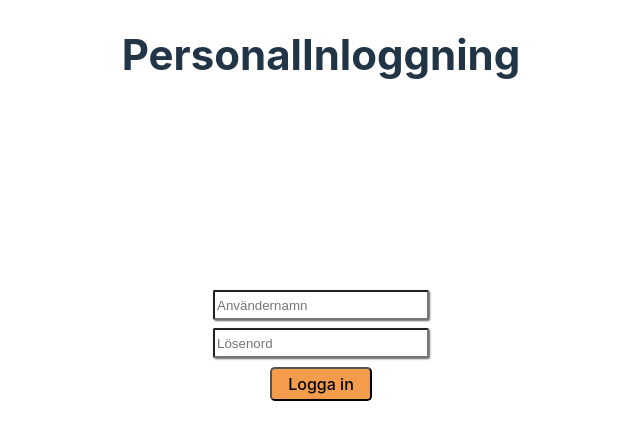
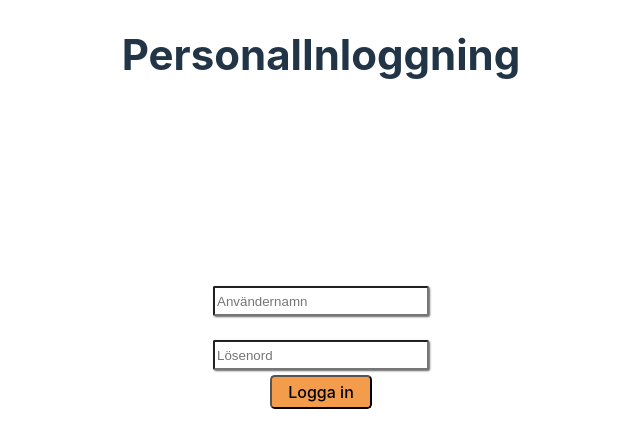
Before and after one commit to vectorell/power_experts_restaurang, a React (Vite) app in the folder power_experts_restaurang/: page / in a window 1280 px wide. Shown: the top 448 px of the page, without its empty margins (319-959 px from the left). Built offline with nearby package versions, Linux system fonts and the light colour scheme.

Commit message:
lite css

```diff
--- a/power_experts_restaurang/src/App.css
+++ b/power_experts_restaurang/src/App.css
@@ -4,8 +4,21 @@
   padding: 2rem;
 
 }
+.form
+.input-container{
+  display: flex;
+  flex-direction: column;
+  margin-bottom: 1.5rem;
 
+}
+.input-name{
 
+}
+.error{
+  margin: 0;
+  color: rgb(214, 68, 68);
+
+}
 @keyframes logo-spin {
   from {
     transform: rotate(0deg);
--- a/power_experts_restaurang/src/App.jsx
+++ b/power_experts_restaurang/src/App.jsx
@@ -1,5 +1,6 @@
 import { useState } from 'react' ;
 import './App.css'
+import './inloggning.css'
 
 import InLoggning from './personal-sidan';
 import {HeaderPage} from './personal-sidan'
--- a/power_experts_restaurang/src/index.css
+++ b/power_experts_restaurang/src/index.css
@@ -22,10 +22,13 @@ body {
 input{
   width: 13rem;
   height: 1.5rem;
-  margin: 0.3em;
   box-shadow: 1px 1px 2px rgb(100, 100, 100);
   border-radius: 2px;
 
+}
+span{
+  margin-bottom: 1.8rem;
+  background-color: #f39c4b;
 }
 
 h1 {
--- a/power_experts_restaurang/src/personal-sidan.jsx
+++ b/power_experts_restaurang/src/personal-sidan.jsx
@@ -13,7 +13,7 @@ const Inloggning = () => {
 
   const database = [
     {
-      username: "power",
+      username: "mums",
       password: "mums"
     }
   ];
@@ -46,7 +46,7 @@ const Inloggning = () => {
 
   const renderErrorMessage = (name) =>
     name === errorMessages.name && (
-      <div className="error">{errorMessages.message}</div>
+      <div className="error"> {errorMessages.message}</div>
     );
 
   const renderForm = (
@@ -54,10 +54,10 @@ const Inloggning = () => {
       <form onSubmit={handleSubmit}>
         <div className="input-container">
           <input type="text" name="uname" required placeholder="Användernamn" />
-          {renderErrorMessage("wrongName")}
+         {renderErrorMessage("wrongName")}
         </div>
-        <div className="input-container">
-          <input type="password" name="pass" required placeholder="Lösenord" />
+        <div className="input-container2">
+          <input className="input-name" type="password" name="pass" required placeholder="Lösenord" />
           {renderErrorMessage("pass")}
         </div>
         <div className="button-container">
```
Also changed, not shown: power_experts_restaurang/src/inloggning.css (added).
